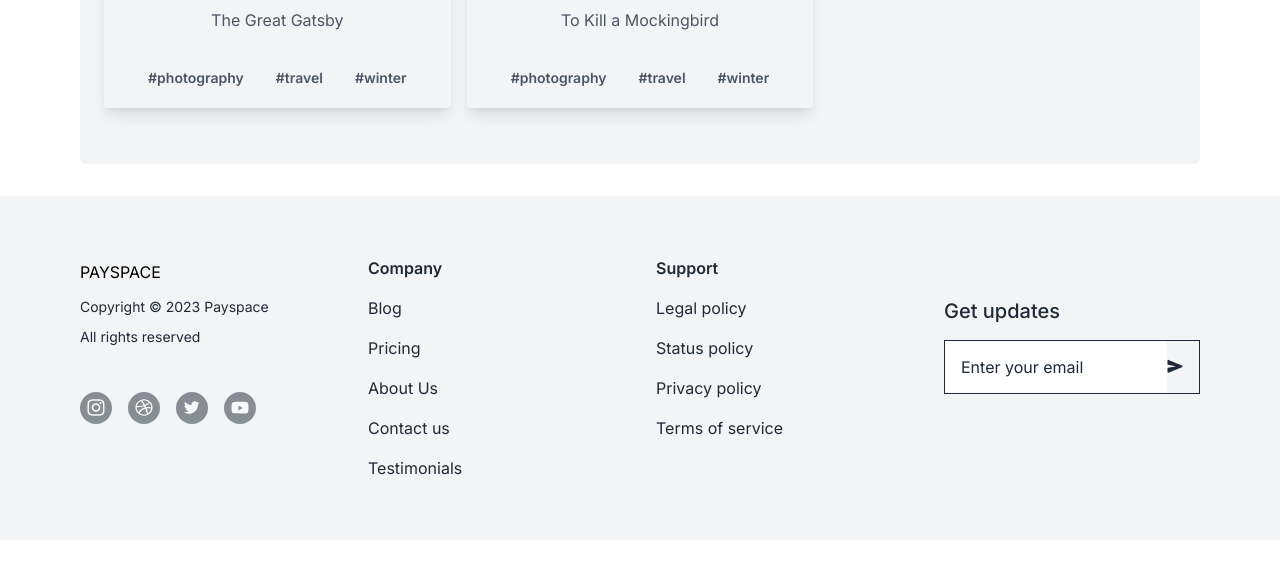
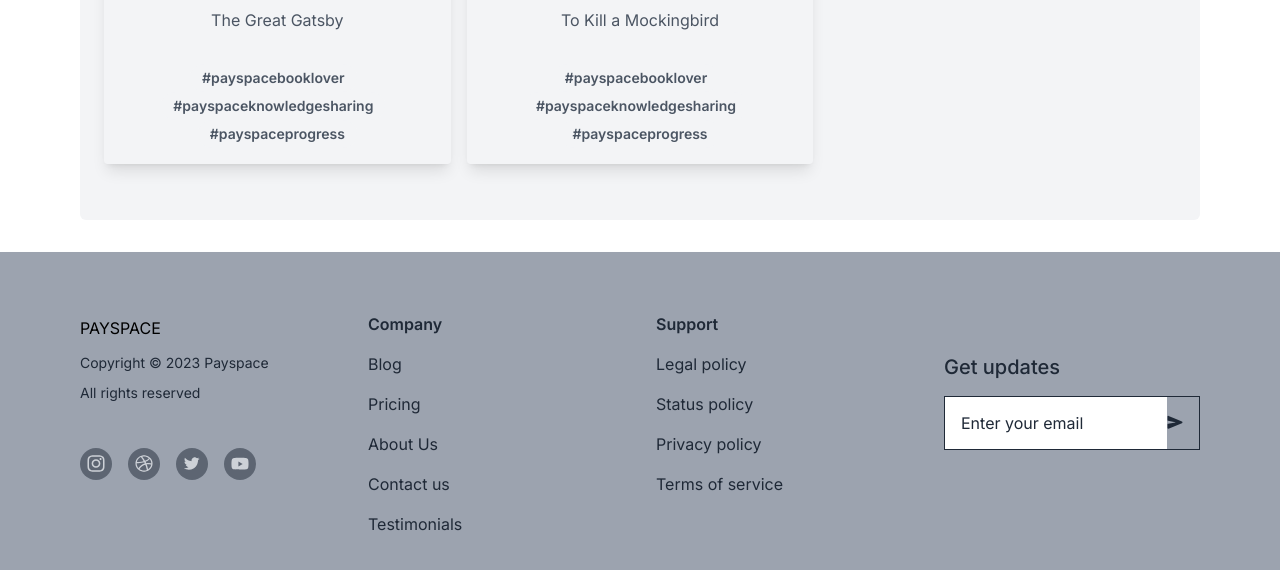
Before and after one commit to geek4ctrl/simple-bookstore, a Next.js app: page / in a window 1280 px wide. Shown: the part 852-1422 px from the top of the page. Before the commit the page ends 1392 px from the top, so only its background shows below. Built offline with nearby package versions, Linux system fonts and the light colour scheme.

Commit message:
[Refactor]: Made a few cosmetic changes.

```diff
--- a/src/components/Content.tsx
+++ b/src/components/Content.tsx
@@ -92,9 +92,9 @@ const Content = (props: any) => {
                                     </p>
                                 </div>
                                 <div className="px-6 py-4">
-                                    <span className="inline-block bg-gray-100 rounded-full px-3 py-1 text-sm font-semibold text-gray-600 mr-2">#photography</span>
-                                    <span className="inline-block bg-gray-100 rounded-full px-3 py-1 text-sm font-semibold text-gray-600 mr-2">#travel</span>
-                                    <span className="inline-block bg-gray-100 rounded-full px-3 py-1 text-sm font-semibold text-gray-600">#winter</span>
+                                    <span className="inline-block bg-gray-100 rounded-full px-3 py-1 text-sm font-semibold text-gray-600 mr-2">#payspacebooklover</span>
+                                    <span className="inline-block bg-gray-100 rounded-full px-3 py-1 text-sm font-semibold text-gray-600 mr-2">#payspaceknowledgesharing</span>
+                                    <span className="inline-block bg-gray-100 rounded-full px-3 py-1 text-sm font-semibold text-gray-600">#payspaceprogress</span>
                                 </div>
                             </div>
                         </div>
--- a/src/components/Footer.tsx
+++ b/src/components/Footer.tsx
@@ -2,7 +2,7 @@ import React from "react";
 
 const Footer = (props: any) => {
     return (
-        <div className="mx-auto py-16 xl:px-20 lg:px-12 sm:px-6 px-4 shadow-md w-full bg-gray-100 mt-8">
+        <div className="mx-auto py-16 xl:px-20 lg:px-12 sm:px-6 px-4 shadow-md w-full bg-gray-400 mt-8">
 
             <div className="grid grid-cols-2 md:grid-cols-3 lg:grid-cols-3 xl:grid-cols-4 md:gap-8 gap-4">
                 <div className="flex flex-col flex-shrink-0">
```
